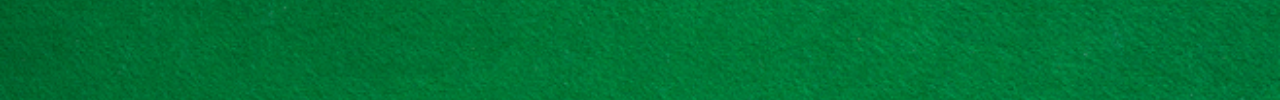
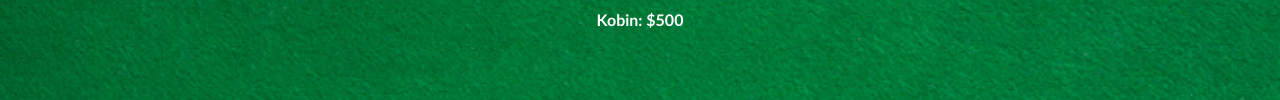
Before and after one commit to kobinkhadka/JavaScript, a plain HTML site: page Simple Black Jack/index.html in a window 1280 px wide. Both pictures are taken after a click on the button "Start Game". Shown: the part 256-356 px from the top of the page. Drawn offline with Linux system fonts and the light colour scheme.

Commit message:
Final Push

```diff
--- a/Simple Black Jack/index.html
+++ b/Simple Black Jack/index.html
@@ -23,6 +23,8 @@
 
     <div> <button id ="newCard-button" onclick="newCard()">New Card</button></div>
 
+    <p id = "player"></p>
+
 
 
     <script src= "index.js"> </script>
--- a/Simple Black Jack/index.js
+++ b/Simple Black Jack/index.js
@@ -11,8 +11,16 @@ let isAlive = false;
 let messageEl = document.getElementById("message-el")
 let showSum = document.getElementById("total")
 let showCard = document.getElementById("card")
+let showPlayerInfo = document.getElementById('player')
 
-0
+
+
+let player = {
+    name: "Kobin",
+    chips: 500
+}
+
+
 
 //Start game:
 // startGame() just call the rendergame() function each time start game button is pressed
@@ -26,11 +34,12 @@ function startGame() {
 
     cards = [firstCard, secondCard]
 
+    sum =  firstCard + secondCard
+
+    showPlayerInfo.textContent = player.name + ": " + "$" + player.chips
 
 
-    sum =  firstCard + secondCard
-
-
+    player.chips -= 10
     renderGame()
 }
 
@@ -49,7 +58,6 @@ function renderGame(){
     //show card  in element with id = card
 
     showCard.textContent = "Cards: "
-
 
 
     // Show cards in hand
@@ -97,6 +105,10 @@ function newCard() {
 
         cards.push(newCard)
 
+
+
+
+
         renderGame()
 
     }
```
